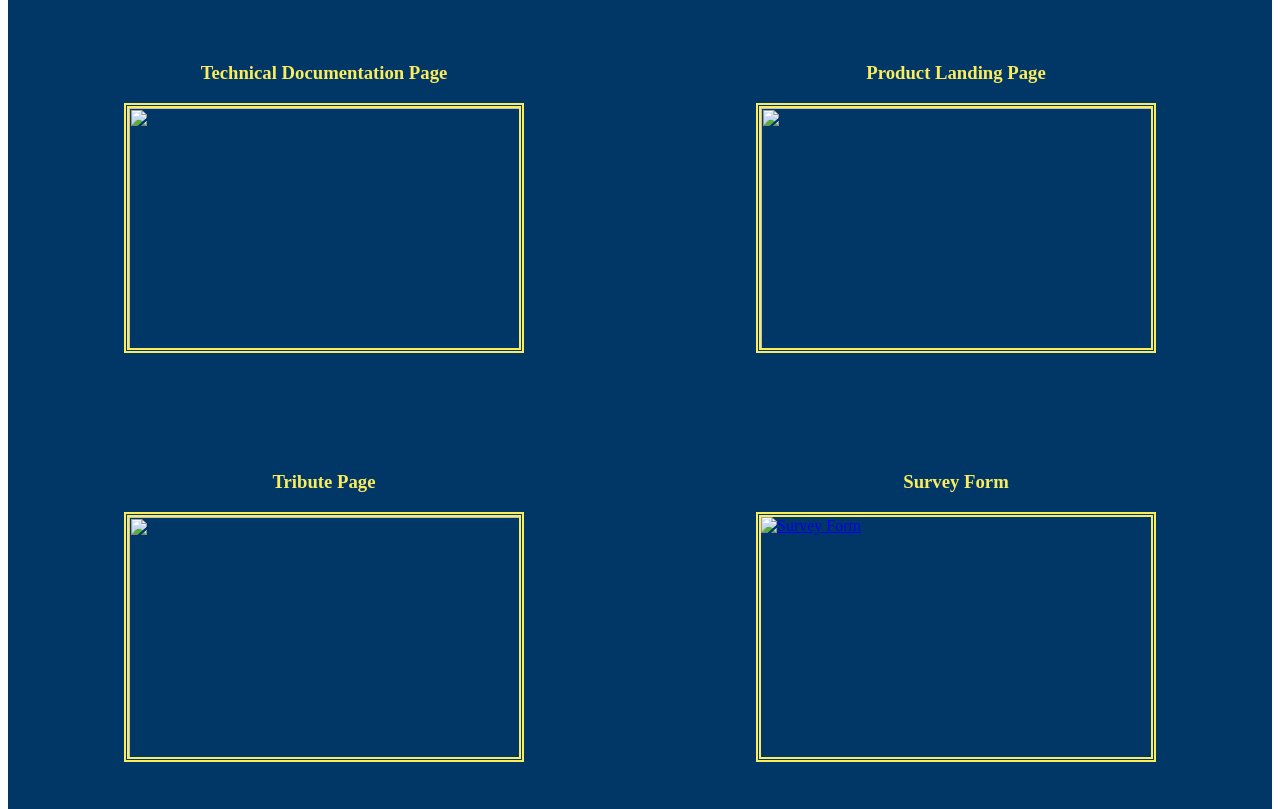
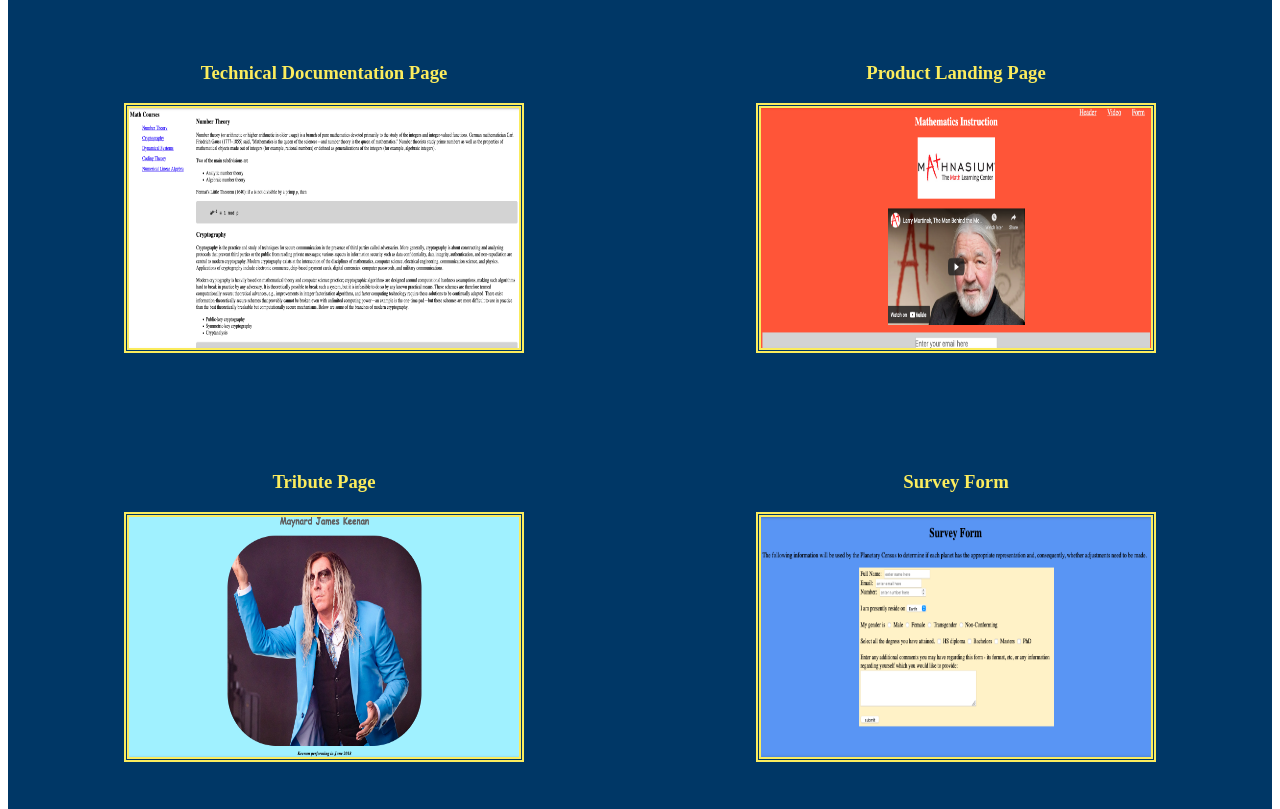
Before and after one commit to guerrad49/guerrad49.github.io, a plain HTML site: page index.html in a window 1280 px wide. Shown: the part 336-1145 px from the top of the page. Drawn offline with Linux system fonts and the light colour scheme; grey boxes are pictures that could not be loaded.

Commit message:
Update index.html

```diff
--- a/index.html
+++ b/index.html
@@ -95,13 +95,13 @@ h3 {
   <div class="box">
     <h3>Technical Documentation Page</h3>
     <a href="https://codepen.io/ndegtrx/full/bGebPOG" target="_blank">
-      <img id="badge-img" src="tech.PNG">
+      <img id="badge-img" src="images/tech.PNG" alt="Tech Page">
     </a>
   </div>
   <div class="box">
     <h3>Product Landing Page</h3>
     <a href="https://codepen.io/ndegtrx/full/XWdvmmg" target="_blank">
-      <img id="badge-img" src="landing.PNG">
+      <img id="badge-img" src="images/landing.PNG" alt="Product Page">
     </a>
   </div>
 </section>
@@ -109,13 +109,13 @@ h3 {
   <div class="box">
     <h3>Tribute Page</h3>
     <a href="https://codepen.io/ndegtrx/full/LYNKwmV" target="_blank">
-      <img id="badge-img" src="tribute.PNG">
+      <img id="badge-img" src="images/tribute.PNG" alt="Tribute Page">
     </a>
   </div>
   <div class="box">
     <h3>Survey Form</h3>
     <a href="https://codepen.io/ndegtrx/full/NWNQWWW" target="_blank">
-      <img id="badge-img" src="survey.PNG" alt="Survey Form">
+      <img id="badge-img" src="images/survey.PNG" alt="Survey Form">
     </a>
   </div>
 </section>
```
